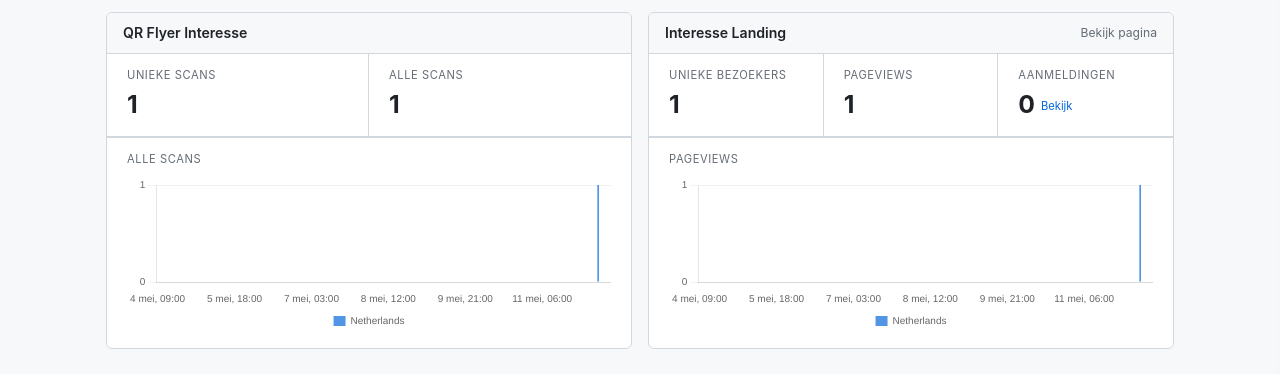
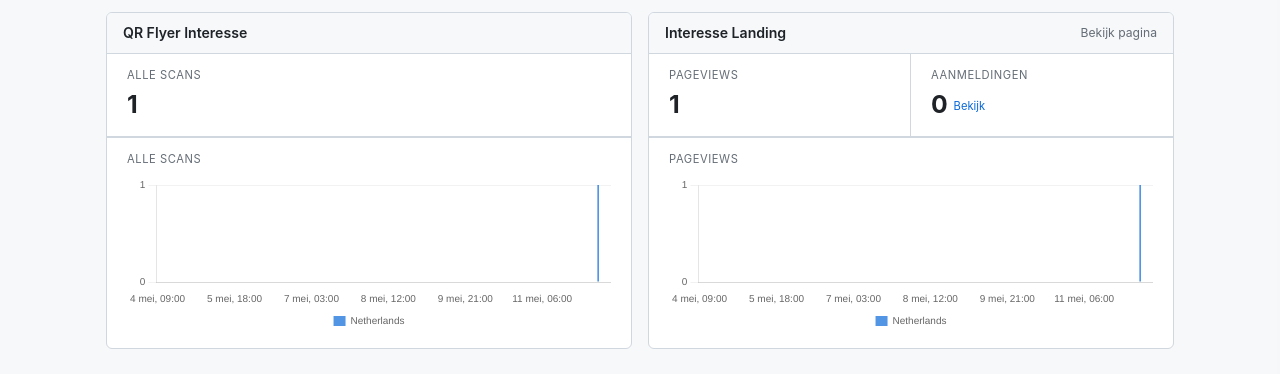
Before and after one commit to triqper/scraper, a plain HTML site: page index.html in a window 1280 px wide. Shown: the part 184-558 px from the top of the page. Drawn offline with nearby package versions, Linux system fonts and the light colour scheme.

Commit message:
feat: verberg unieke bezoekers en unieke scans statcards standaard

```diff
--- a/index.html
+++ b/index.html
@@ -506,13 +506,13 @@
   </div>
   <div class="settings-section">
     <div class="settings-section-title">Statcards — Landing</div>
-    <div class="settings-row"><span>Unieke bezoekers</span><label class="settings-toggle"><input type="checkbox" id="s-vis-card" checked><span class="settings-slider"></span></label></div>
+    <div class="settings-row"><span>Unieke bezoekers</span><label class="settings-toggle"><input type="checkbox" id="s-vis-card"><span class="settings-slider"></span></label></div>
     <div class="settings-row"><span>Pageviews</span><label class="settings-toggle"><input type="checkbox" id="s-pv-card" checked><span class="settings-slider"></span></label></div>
     <div class="settings-row"><span>Aanmeldingen</span><label class="settings-toggle"><input type="checkbox" id="s-form-card" checked><span class="settings-slider"></span></label></div>
   </div>
   <div class="settings-section">
     <div class="settings-section-title">Statcards — QR Flyer</div>
-    <div class="settings-row"><span>Unieke scans</span><label class="settings-toggle"><input type="checkbox" id="s-scans-vis-card" checked><span class="settings-slider"></span></label></div>
+    <div class="settings-row"><span>Unieke scans</span><label class="settings-toggle"><input type="checkbox" id="s-scans-vis-card"><span class="settings-slider"></span></label></div>
     <div class="settings-row"><span>Alle scans</span><label class="settings-toggle"><input type="checkbox" id="s-scans-pv-card" checked><span class="settings-slider"></span></label></div>
   </div>
   <div class="settings-section">
@@ -609,8 +609,8 @@ let baseToDt         = null;
 let nlOnly           = false;
 
 const settings = {
-  showVisCard: true, showPvCard: true, showFormCard: true,
-  showScansVisCard: true, showScansPvCard: true,
+  showVisCard: false, showPvCard: true, showFormCard: true,
+  showScansVisCard: false, showScansPvCard: true,
   showVisChart: false, showCtryChart: true, showFormChart: false,
   showScansVisChart: false, showScansCtryChart: true,
   showTopLanden: false, showTopBronnen: false,
@@ -1559,8 +1559,8 @@ for (const [id, handler] of Object.entries(toggleMap)) {
 
 // Default layout — reset alle toggles naar standaardwaarden
 const DEFAULT_SETTINGS = {
-  showVisCard: true, showPvCard: true, showFormCard: true,
-  showScansVisCard: true, showScansPvCard: true,
+  showVisCard: false, showPvCard: true, showFormCard: true,
+  showScansVisCard: false, showScansPvCard: true,
   showVisChart: false, showCtryChart: true, showFormChart: false,
   showScansVisChart: false, showScansCtryChart: true,
   showTopLanden: false, showTopBronnen: false,
```
